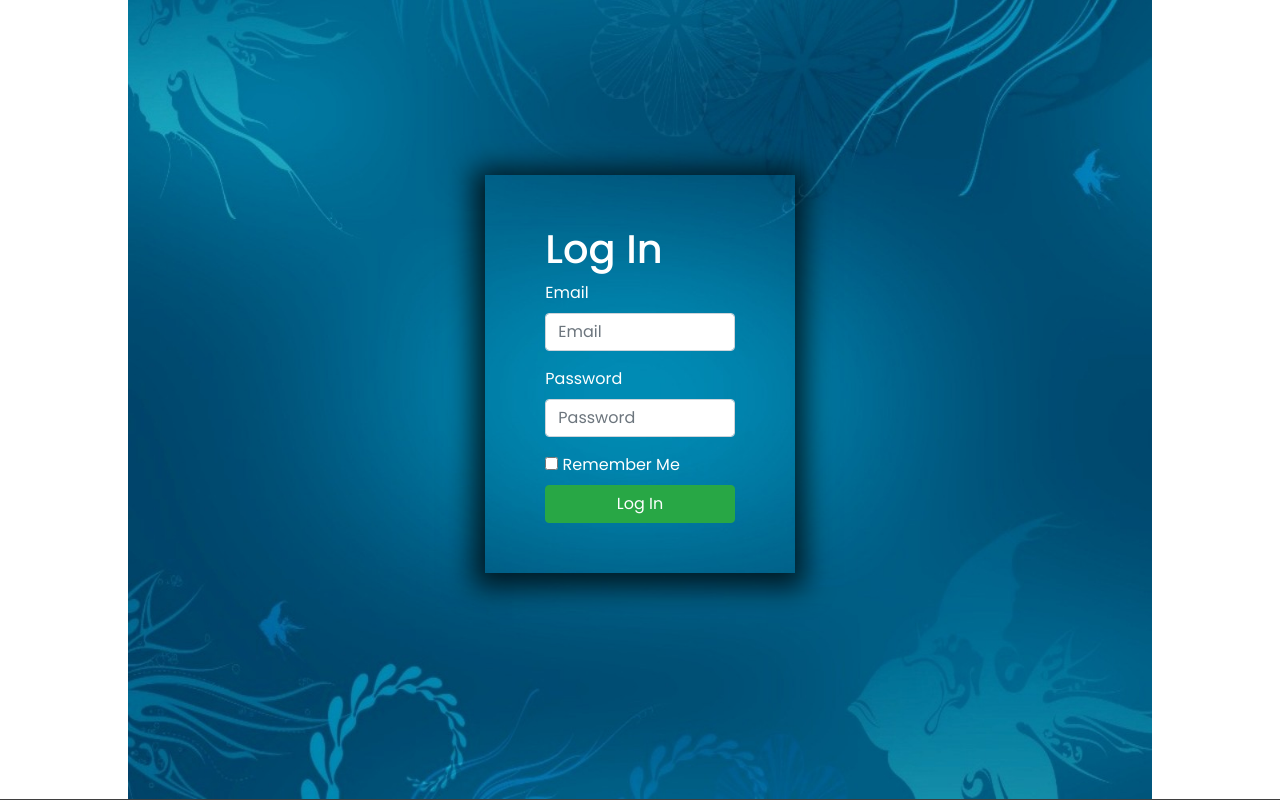
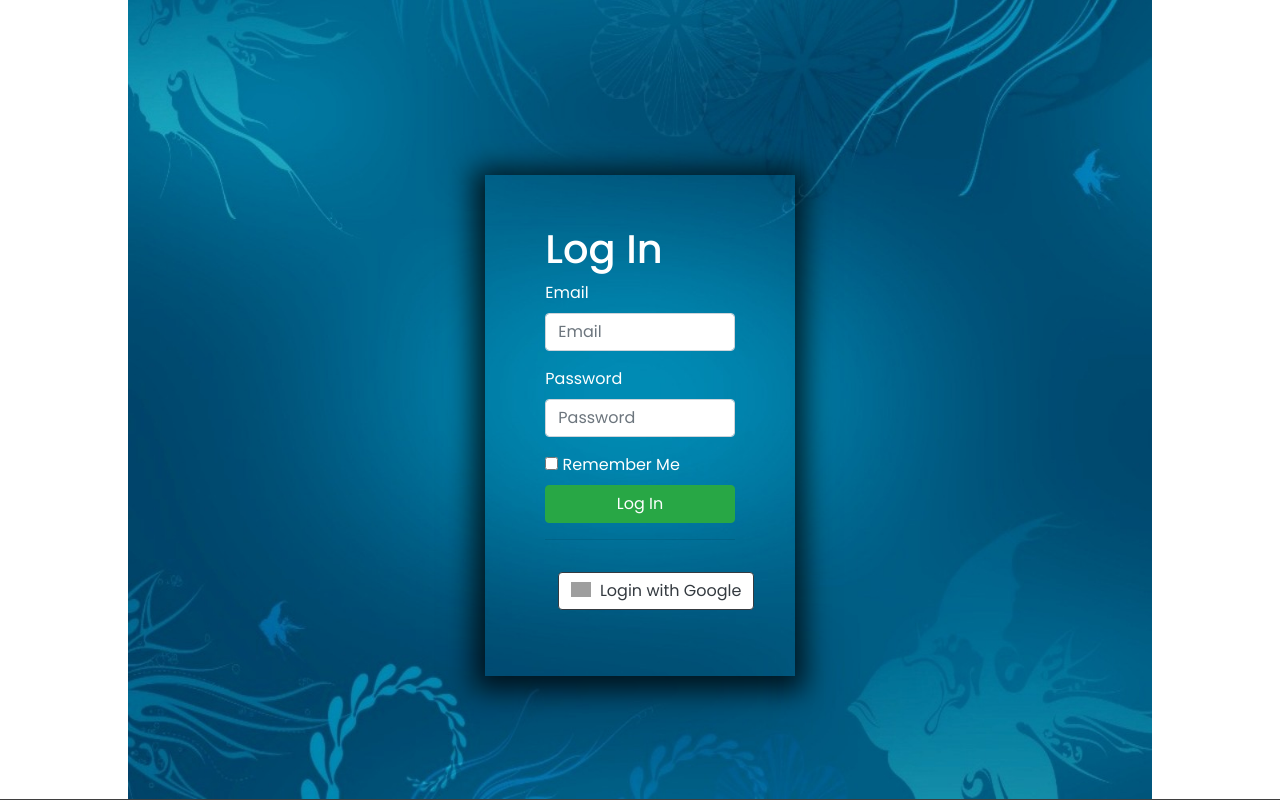
Before and after one commit to Auzel/Patient-Doc, a Flask app: page /login in a window 1280 px wide. Shown: the part 86-886 px from the top of the page. Run offline with Flask 2, Linux system fonts and the light colour scheme; some libraries are stand-ins or nearby versions; grey boxes are pictures that could not be loaded.

Commit message:
added google login

```diff
--- a/main.py
+++ b/main.py
@@ -3,7 +3,7 @@ from authlib.integrations.flask_client import OAuth
 #from flask_oauthlib.client import OAuth as OAuth2
 from flask_cors import CORS
 from flask import Flask
-from flask_login import LoginManager, current_user
+from flask_login import LoginManager, current_user, login_user
 ##from flask_jwt import JWT, jwt_required,current_identity
 from flask import Blueprint, request, redirect, render_template, flash, url_for
 from datetime import timedelta
@@ -89,22 +89,40 @@ google = oauth.register(
 
 ##External routesin
 @app.route('/google_login')
-def login():
+def google_login():
 
     google = oauth.create_client('google')  # create the google oauth client
-    redirect_uri = url_for('google_authorize', _external=True)
+    redirect_uri = url_for('authorize', _external=True)
     return google.authorize_redirect(redirect_uri)
 
 
-@app.route('/google_authorize')
+@app.route('/authorize')
 def authorize():
+    user=None
     token = google.authorize_access_token()
     resp = google.get('userinfo')
     userinfo= resp.json()
-    print(userinfo)
-    # do something with the token and profile
-    return redirect('/')
+    print(userinfo['email'])
+    user = User.query.filter_by(email=userinfo['email']).first()
+    if user:
+        login_user(user)
+        flash('Logged in successfully.')
+        user.num_visits+=1
+        db.session.add(user)
+        db.session.commit()
 
+        if user.num_visits==1:  ## first time
+            return redirect(url_for('api.index')) ## go to home page
+
+        next = request.args.get('next')
+
+        ##if not is_safe_url(next):
+            ##return abort(400)
+        return redirect(next or url_for('.index'))
+
+    else:
+        flash('No user associated with this google account. Please register an account first.') # send message to next page
+        return redirect(url_for('api.signup'))
 
 
 @app.errorhandler(404)
--- a/templates/main_layout/login.html
+++ b/templates/main_layout/login.html
@@ -5,11 +5,22 @@
     <link href="{{ url_for('static', filename='styles/style1.css') }}" type="text/css" rel="stylesheet">
 {% endblock %}
 
+{% block css_internal %}
+
+.googleLog{
+    margin-left:6%;
+}
+{% endblock %}
+
 {% block content %}
 
 <div class="container-fluid bg">
     <div class="row">
-        <div class="col-md-4 col-sm-4 col-xs-12"></div>
+        <div class="col-md-4 col-sm-4 col-xs-12" >
+
+
+
+        </div>
         <div class="col-md-4 col-sm-4 col-xs-12">
             <!--form start-->
             <form class="form-container"  action="login" method="POST">
@@ -28,7 +39,18 @@
                     {{ login.remember_me.label }}
                 </div>
                     {{ login.submit(class_="btn btn-success btn-block") }}
+                <hr>
 
+                <div class="googleLog" >
+                    <div class="row" >
+                        <div class="col-md-3">
+                            <a class="btn btn-outline-dark bg-white text-dark" href="/google_login" role="button" style="text-transform:none" >
+                            <img width="20px" style="margin-bottom:3px; margin-right:5px" alt="Google sign-in" src="https://upload.wikimedia.org/wikipedia/commons/thumb/5/53/Google_%22G%22_Logo.svg/512px-Google_%22G%22_Logo.svg.png" />
+                                Login with Google
+                            </a>
+                        </div>
+                    </div>
+                </div>
             </form>
             <!--form end-->
         </div>
```
Also changed, not shown: templates/main_layout/signup.html (+24 -1 lines).
